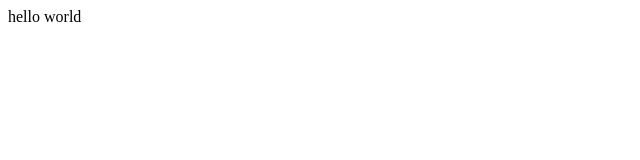
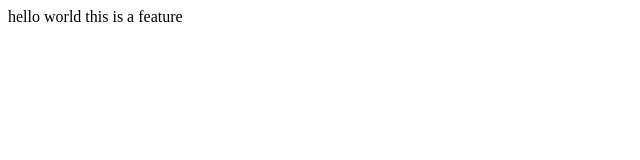
Before and after one commit to sauravadhikari1/practice, a plain HTML site: page index.html in a window 1280 px wide. Shown: the whole page, without its empty margins (0-640 px from the left). Drawn offline with Linux system fonts and the light colour scheme.

Commit message:
feature 2

```diff
--- a/index.html
+++ b/index.html
@@ -7,5 +7,7 @@
 </head>
 <body>
     hello world
+    this is a feature
+
 </body>
 </html>
```
Also changed, not shown: 1 other file.
